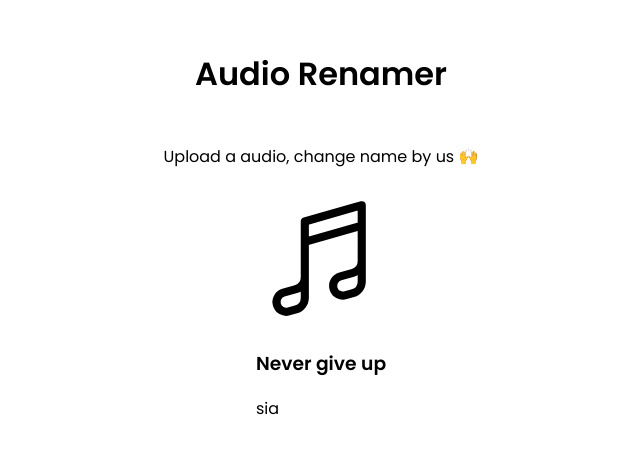
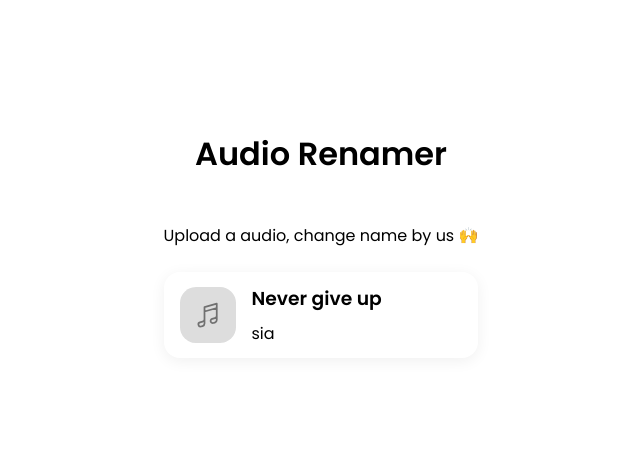
Before and after one commit to nafasebra/audio-renamer, a React (Vite) app: page / in a window 1280 px wide. Shown: the part 167-620 px from the top of the page, without its empty margins (319-959 px from the left). Built offline with nearby package versions, Linux system fonts and the light colour scheme.

Commit message:
add styles to music box

```diff
--- a/src/main.scss
+++ b/src/main.scss
@@ -1,4 +1,6 @@
 @import url('https://fonts.googleapis.com/css2?family=Poppins:wght@400;600&display=swap');
+
+$primary_color: #e74c3c;
 
 * {
   box-sizing: border-box;
@@ -14,6 +16,11 @@ body {
   justify-content: center;
   align-items: center;
   min-height: 100vh;
+}
+
+svg {
+  width: 1.75rem;
+  height: 1.75rem;
 }
 
 .app_container {
@@ -34,14 +41,10 @@ input[type="file"] {
   align-items: center;
   gap: 1rem;
   border-radius: 1rem;
-  border: 2px dashed #e74c3c;
-  color: #e74c3c;
+  border: 2px dashed $primary_color;
+  color: $primary_color;
   padding: 0.75rem 1.5rem;
   cursor: pointer;
-  & svg {
-    width: 1.75rem;
-    height: 1.75rem;
-  }
   & span {
     font-weight: 800;
   }
@@ -49,3 +52,32 @@ input[type="file"] {
     background-color: #f0f0f0;
   }
 }
+
+.music_box {
+  display: flex;
+  align-items: center;
+  gap: 1rem;
+  border-radius: 1rem;
+  box-shadow: 0 3px 15px #f0f0f0;
+  width: 100%;
+  padding: 0.75rem 1rem;
+  & .music_box__cover {
+    display: flex;
+    align-items: center;
+    justify-content: center;
+    border-radius: 1rem;
+    background-color: #dddddd;
+    color: #707070;
+    width: 3.5rem;
+    height: 3.5rem;
+  }
+  & .music_box__text {
+    display: flex;
+    flex-direction: column;
+    gap: 0.5rem;
+    & * {
+      margin: 0;
+      padding: 0;
+    }
+  }
+}
```
